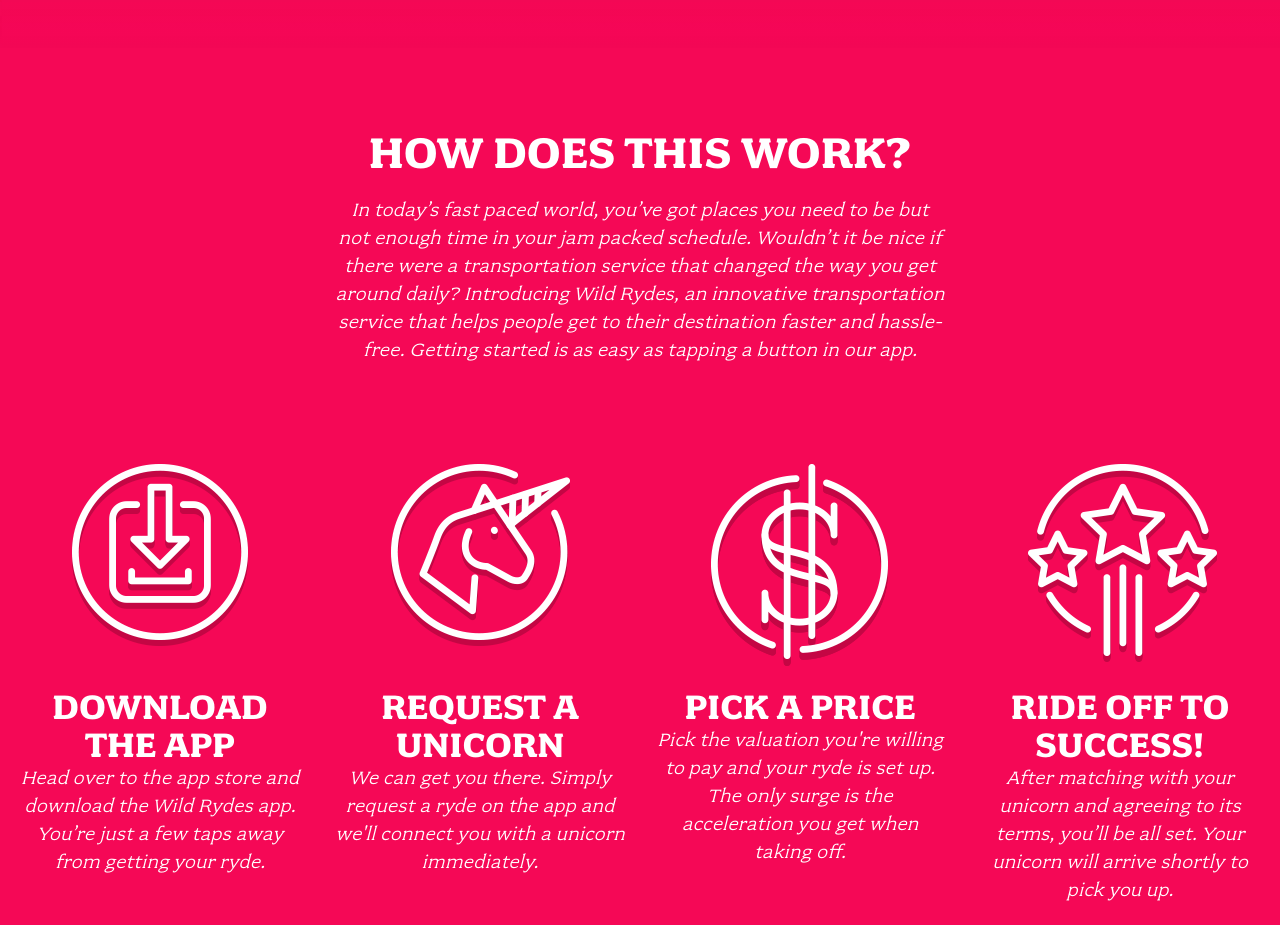
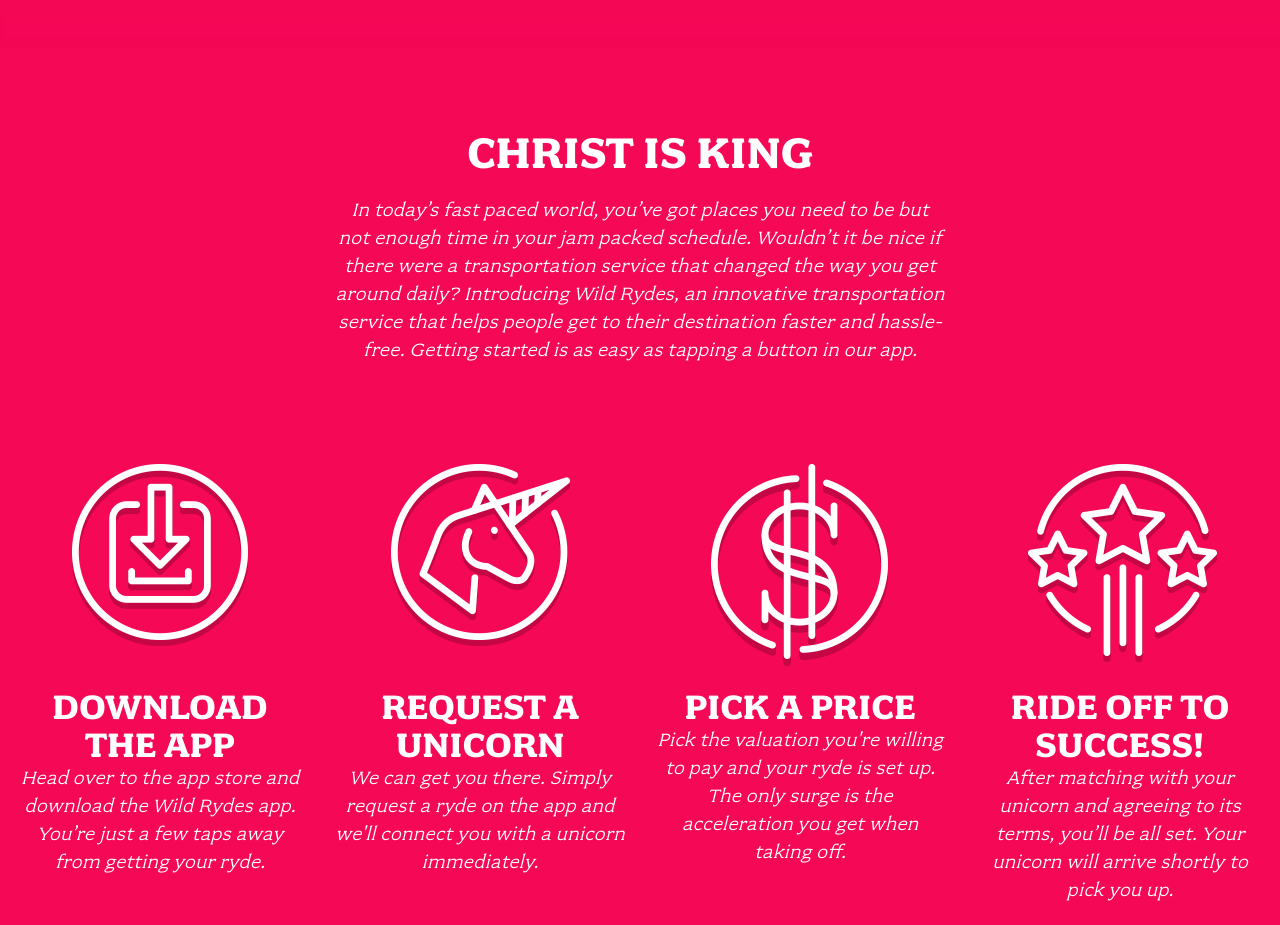
Before and after one commit to kelvin005/wildrides-app, a plain HTML site: page index.html in a window 1280 px wide. Shown: the part 900-1825 px from the top of the page. Drawn offline with Linux system fonts and the light colour scheme.

Commit message:
Update index.html

```diff
--- a/index.html
+++ b/index.html
@@ -30,7 +30,7 @@
 
   <section class="home-about">
     <div class="row column large-9 xlarge-6 xxlarge-4">
-      <h2 class="section-title">How Does This Work?</h2>
+      <h2 class="section-title">christ is king </h2>
       <p class="content">
         In today’s fast paced world, you’ve got places you need to be but not enough time in your jam packed schedule. Wouldn’t it be nice if there were a transportation service that changed the way you get around daily? Introducing Wild Rydes, an innovative transportation service that helps people get to their destination faster and hassle-free. Getting started is as easy as tapping a button in our app.
       </p>
```
